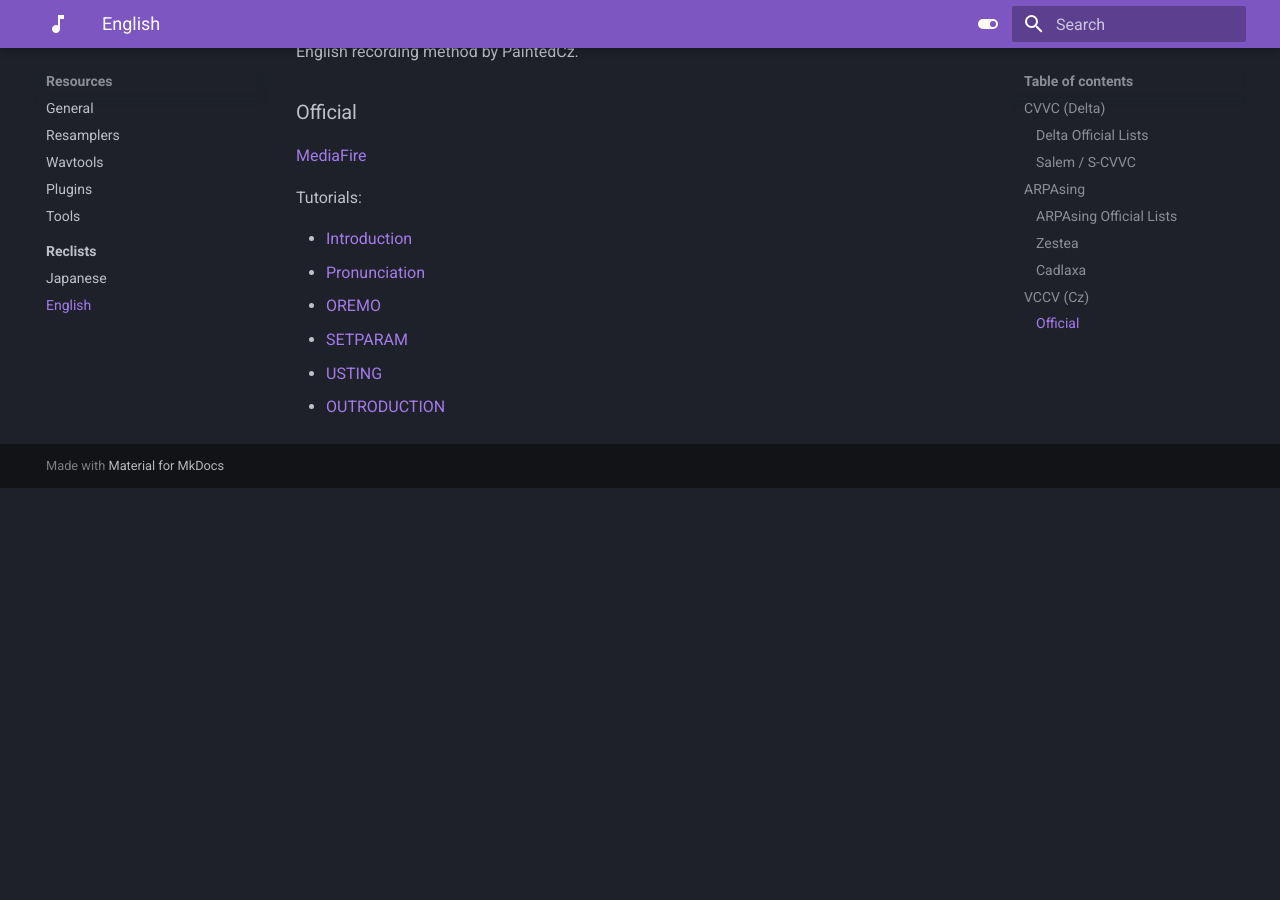
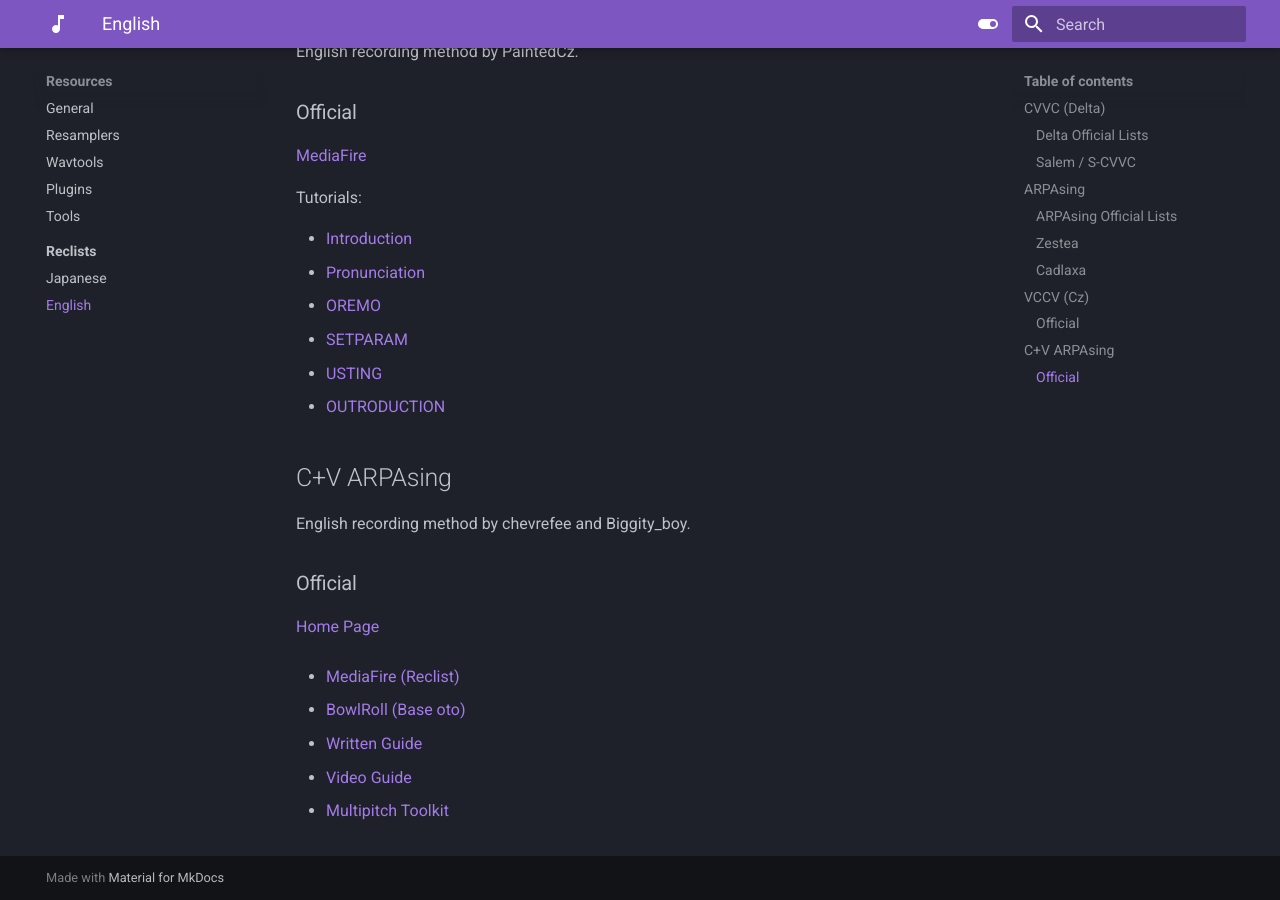
Before and after one commit to nagotown/utau.info, an MkDocs documentation site: the page built from docs/resources/reclists/english.md, in a window 1280 px wide and 900 px high, scrolled down 1530 px. Built offline with MkDocs 1.6.1 and Material for MkDocs 9.7.7, drawn with Linux system fonts in a browser that asks for light colours; before the commit the page ends 2018 px from its top, so only the background shows below that.

Commit message:
add C+V eng to english.md

```diff
--- a/docs/resources/reclists/english.md
+++ b/docs/resources/reclists/english.md
@@ -79,3 +79,21 @@ Tutorials:
 - [SETPARAM](https://www.youtube.com/watch?v=t_epqCMN7bQ)
 - [USTING](https://www.youtube.com/watch?v=uBvv5uEVF_0)
 - [OUTRODUCTION](https://www.youtube.com/watch?v=yDacqh2Y7wg)
+
+## C+V ARPAsing
+
+English recording method by chevrefee and Biggity_boy.
+
+### Official
+
+[Home Page](https://chevrefee.wordpress.com/veria/)
+
+- [MediaFire (Reclist)](https://www.mediafire.com/file/w4ii6gxdstjhywv/C%2BV_Reclist.txt/file)
+
+- [BowlRoll (Base oto)](https://bowlroll.net/file/324930)
+
+- [Written Guide](https://docs.google.com/document/d/1VTJ1fYsimhj3H7A31XsRmqgiXei04JqWZJ1a3FHmVY4)
+
+- [Video Guide](https://www.youtube.com/watch?v=jeDmqo0wwkU)
+
+- [Multipitch Toolkit](https://bowlroll.net/file/325451)
```
